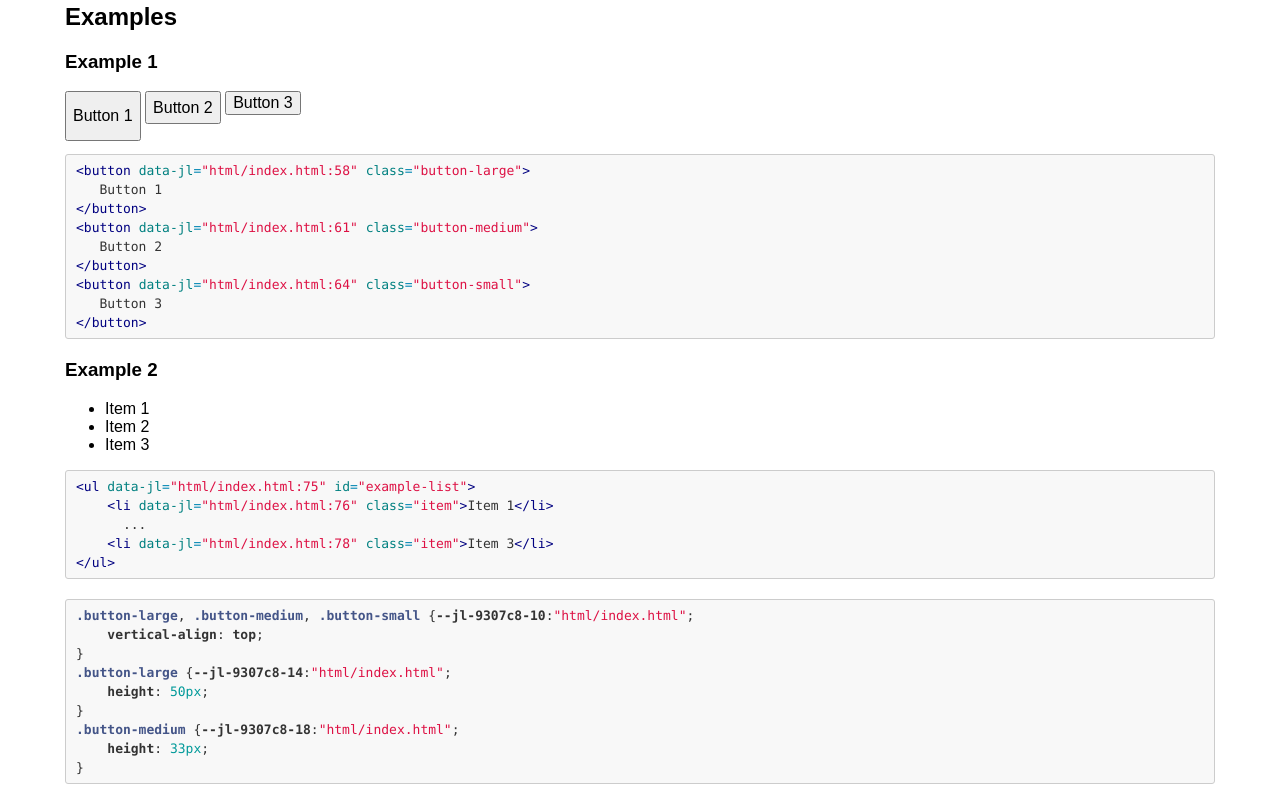
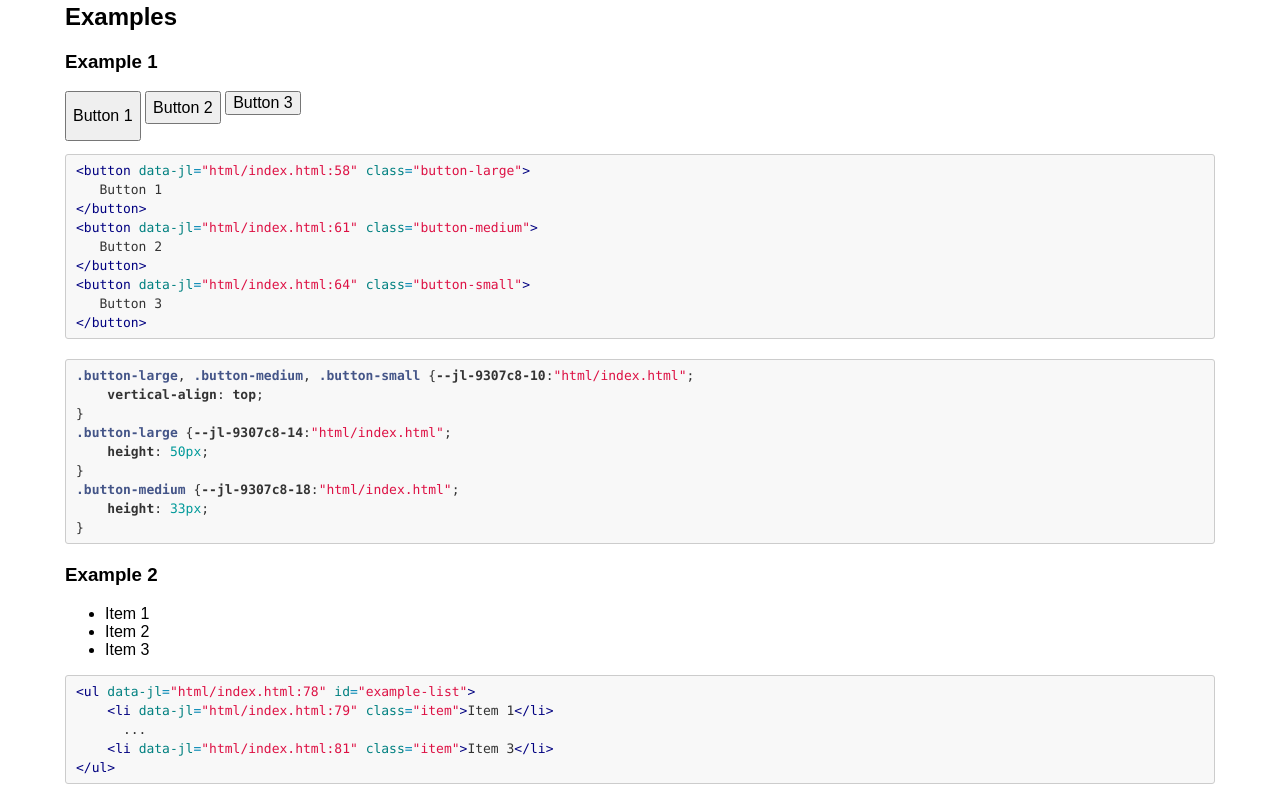
Before and after one commit to chrisauclair/html-code-display, a plain HTML site: page html/index.html in a window 1280 px wide. Shown: the part 570-1374 px from the top of the page. Drawn offline with Linux system fonts and the light colour scheme.

Commit message:
Move example to correct spot

```diff
--- a/html/index.html
+++ b/html/index.html
@@ -6,7 +6,7 @@
         <script type="text/javascript" src="../js/jquery-1.11.1.min.js"></script>
         <script type="text/javascript" src="../js/rainbow-custom.min.js"></script>
         <script type="text/javascript" src="../js/code-display.js"></script>
-        <style id="style">
+        <style id="style1">
             .button-large, .button-medium, .button-small {
                 vertical-align: top;
             }
@@ -68,6 +68,9 @@
                         <div class="code-display" data-code-id="example1" data-language="html">
                             <p>Example code unavailable.</p>
                         </div>
+                        <div class="code-display" data-code-id="style1" data-language="css">
+                            <p>Example code unavailable.</p>
+                        </div>
                     </section>
                     <section>
                         <h3>Example 2</h3>
@@ -81,9 +84,6 @@
                         <div class="code-display" data-code-id="example2" data-language="html">
                             <p>Example code unavailable.</p>
                         </div>
-                        <div class="code-display" data-code-id="style" data-language="css">
-                            <p>Example code unavailable.</p>
-                        </div>
                     </section>
                 </section>
             </section>
```
